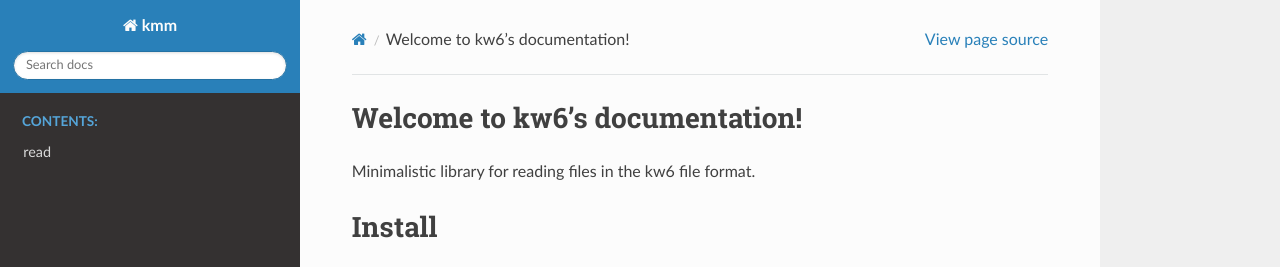
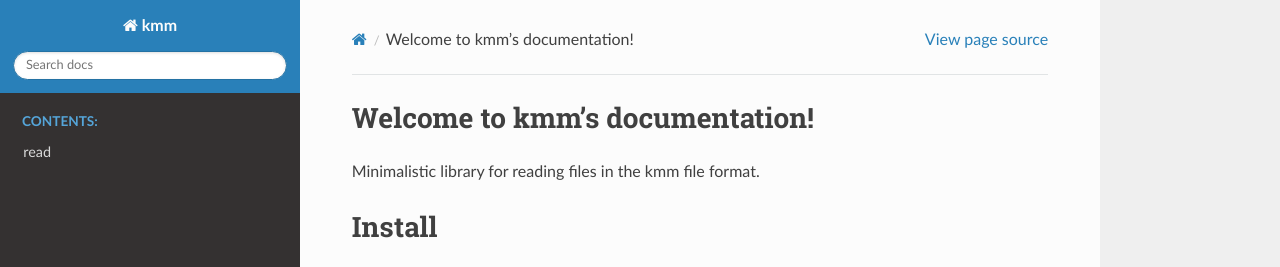
Before and after one commit to nextml-code/kmm, a Sphinx documentation site: the page built from docs/source/index.rst, in a window 1280 px wide and 982 px high. Shown: the top 267 px of the window. Built offline with Sphinx 7.4.7 and the Read the Docs theme 2.0.0, drawn with Linux system fonts in a browser that asks for light colours.

Commit message:
doc: rename kw6 -> kmm

```diff
--- a/README.rst
+++ b/README.rst
@@ -1,5 +1,5 @@
 ==========
-kw6 reader
+kmm reader
 ==========
 
 Minimalistic library for reading files in the kmm/kmm2 file format.
--- a/docs/source/index.rst
+++ b/docs/source/index.rst
@@ -1,7 +1,7 @@
-Welcome to kw6's documentation!
+Welcome to kmm's documentation!
 ===============================
 
-Minimalistic library for reading files in the kw6 file format.
+Minimalistic library for reading files in the kmm file format.
 
 Install
 =======
```
